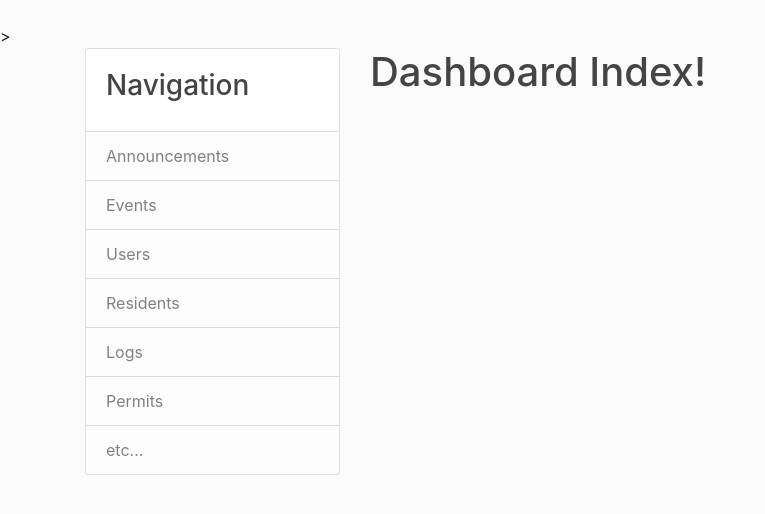
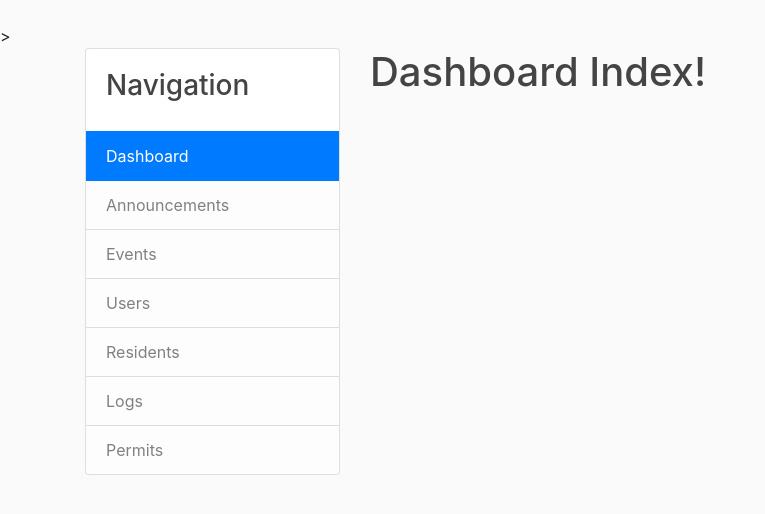
Before and after one commit to updcswebteam/dormsoft, a Django app: page /admin/ in a window 1280 px wide. Shown: the part 56-570 px from the top of the page, without its empty margins (0-765 px from the left). Run offline with Django 3.2, Linux system fonts and the light colour scheme; some libraries are stand-ins or nearby versions.

Commit message:
Separate and add sidebar functionality

```diff
--- a/admindashboard/templates/admindashboard/layout.html
+++ b/admindashboard/templates/admindashboard/layout.html
@@ -9,6 +9,11 @@
 	<link rel="stylesheet" href="https://maxcdn.bootstrapcdn.com/bootstrap/4.0.0/css/bootstrap.min.css" integrity="sha384-Gn5384xqQ1aoWXA+058RXPxPg6fy4IWvTNh0E263XmFcJlSAwiGgFAW/dAiS6JXm" crossorigin="anonymous">
 
 	<link rel="stylesheet" href="{% static 'admindashboard/main.css'%}">
+
+	<!-- jQuery first, then Popper.js, then Bootstrap JS -->
+	<script src="https://code.jquery.com/jquery-3.2.1.slim.min.js" integrity="sha384-KJ3o2DKtIkvYIK3UENzmM7KCkRr/rE9/Qpg6aAZGJwFDMVNA/GpGFF93hXpG5KkN" crossorigin="anonymous"></script>
+	<script src="https://cdnjs.cloudflare.com/ajax/libs/popper.js/1.12.9/umd/popper.min.js" integrity="sha384-ApNbgh9B+Y1QKtv3Rn7W3mgPxhU9K/ScQsAP7hUibX39j7fakFPskvXusvfa0b4Q" crossorigin="anonymous"></script>
+	<script src="https://maxcdn.bootstrapcdn.com/bootstrap/4.0.0/js/bootstrap.min.js" integrity="sha384-JZR6Spejh4U02d8jOt6vLEHfe/JQGiRRSQQxSfFWpi1MquVdAyjUar5+76PVCmYl" crossorigin="anonymous"></script>
 
 	{% if title %}
 		<title>Dormsoft Admin - {{ title }}</title>
@@ -46,30 +51,12 @@
 	<main role="main" class="container">
 		<div class="row">
 			<div class="col-md-3">
-				<div class="card">
-					<div class="card-body">
-						<h3>Navigation</h3>
-					</div>
-					<ul class="list-group list-group-flush">
-						<li class="list-group-item list-group-item-light">Announcements</li>
-						<li class="list-group-item list-group-item-light">Events</li>
-						<li class="list-group-item list-group-item-light">Users</li>
-						<li class="list-group-item list-group-item-light">Residents</li>
-						<li class="list-group-item list-group-item-light">Logs</li>
-						<li class="list-group-item list-group-item-light">Permits</li>
-						<li class="list-group-item list-group-item-light">etc...</li>
-					</ul>
-				</div>
+				{% include "admindashboard/sidebar.html" %}
 			</div>
 			<div class="col-md-9">
 				{% block content %}{% endblock %}
 			</div>
 		</div>
 	</main>
-
-	<!-- jQuery first, then Popper.js, then Bootstrap JS -->
-	<script src="https://code.jquery.com/jquery-3.2.1.slim.min.js" integrity="sha384-KJ3o2DKtIkvYIK3UENzmM7KCkRr/rE9/Qpg6aAZGJwFDMVNA/GpGFF93hXpG5KkN" crossorigin="anonymous"></script>
-	<script src="https://cdnjs.cloudflare.com/ajax/libs/popper.js/1.12.9/umd/popper.min.js" integrity="sha384-ApNbgh9B+Y1QKtv3Rn7W3mgPxhU9K/ScQsAP7hUibX39j7fakFPskvXusvfa0b4Q" crossorigin="anonymous"></script>
-	<script src="https://maxcdn.bootstrapcdn.com/bootstrap/4.0.0/js/bootstrap.min.js" integrity="sha384-JZR6Spejh4U02d8jOt6vLEHfe/JQGiRRSQQxSfFWpi1MquVdAyjUar5+76PVCmYl" crossorigin="anonymous"></script>
 </body>
 </html>
--- /dev/null
+++ b/admindashboard/templates/admindashboard/logs.html
@@ -0,0 +1,5 @@
+{% extends "admindashboard/layout.html"%}
+
+{% block content %}
+    <h1>Dashboard Logs!</h1>
+{% endblock content %}
--- /dev/null
+++ b/admindashboard/templates/admindashboard/residents.html
@@ -0,0 +1,5 @@
+{% extends "admindashboard/layout.html"%}
+
+{% block content %}
+    <h1>Dashboard Residents!</h1>
+{% endblock content %}
--- /dev/null
+++ b/admindashboard/templates/admindashboard/sidebar.html
@@ -0,0 +1,22 @@
+<div class="card">
+  <div class="card-body">
+    <h3>Navigation</h3>
+  </div>
+  <ul class="list-group list-group-flush">
+    <a href="{% url 'admin-dashboard.index' %}" id="sidebar-dashboard" class="list-group-item list-group-item-light">Dashboard</a>
+    <a href="#" id="sidebar-announcements" class="list-group-item list-group-item-light">Announcements</a>
+    <a href="#" id="sidebar-events" class="list-group-item list-group-item-light">Events</a>
+    <a href="{% url 'admin-dashboard.users' %}" id="sidebar-users" class="list-group-item list-group-item-light">Users</a>
+    <a href="{% url 'admin-dashboard.residents' %}" id="sidebar-residents" class="list-group-item list-group-item-light">Residents</a>
+    <a href="{% url 'admin-dashboard.logs' %}" id="sidebar-logs" class="list-group-item list-group-item-light">Logs</a>
+    <a href="#" id="sidebar-permits" class="list-group-item list-group-item-light">Permits</a>
+  </ul>
+</div>
+
+{% if active_link %}
+<script>
+  $(document).ready( function() {
+    $("#sidebar-{{active_link}}").addClass("active");
+  });
+</script>
+{% endif %}
--- a/admindashboard/urls.py
+++ b/admindashboard/urls.py
@@ -4,5 +4,6 @@ from . import views
 urlpatterns = [
     path('', views.index, name="admin-dashboard.index"),
     path('users', views.users, name="admin-dashboard.users"),
+    path('residents', views.residents, name="admin-dashboard.residents"),
     path('logs', views.logs, name="admin-dashboard.logs"),
 ]
--- a/admindashboard/views.py
+++ b/admindashboard/views.py
@@ -14,15 +14,29 @@ debug_users = [
 
 
 def index(request):
-    return render(request, 'admindashboard/index.html')
+    context = {
+        'active_link': "dashboard",
+    }
+    return render(request, 'admindashboard/index.html', context)
 
 
 def users(request):
     context = {
+        'active_link': "users",
         'users': debug_users,
     }
     return render(request, 'admindashboard/users.html', context)
 
 
+def residents(request):
+    context = {
+        'active_link': "residents",
+    }
+    return render(request, 'admindashboard/residents.html', context)
+
+
 def logs(request):
-    return HttpResponse("<h2>Admin dashboard logs<h2>")
+    context = {
+        'active_link': "logs",
+    }
+    return render(request, 'admindashboard/logs.html', context)
```
